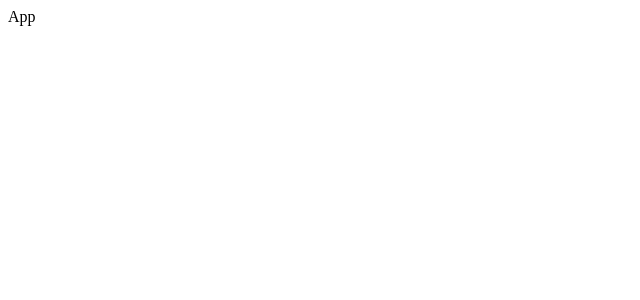
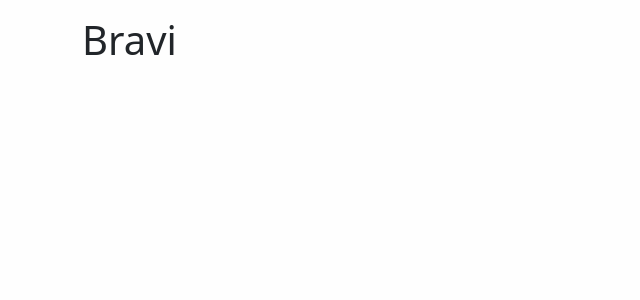
Before and after one commit to DiogoMedina97/Bravi-Front, a React (Create React App) app: page /person in a window 1280 px wide. Shown: the top 300 px of the page, without its empty margins (0-640 px from the left). Built offline with nearby package versions, Linux system fonts and the light colour scheme.

Commit message:
feat(App): Add router and scss

```diff
--- /dev/null
+++ b/src/App.scss
@@ -0,0 +1,6 @@
+/* import bootstrap to set changes */
+@import "~bootstrap/scss/bootstrap";
+
+body {
+  background-color: #fefefe;
+}
--- a/src/App.tsx
+++ b/src/App.tsx
@@ -1,3 +1,11 @@
+import Container from 'react-bootstrap/Container';
+
+import './App.scss';
+import { Router } from './Router';
+
 export const App = () => (
-  <div>App</div>
+  <Container>
+    <h1 className="my-3">Bravi</h1>
+    <Router />
+  </Container>
 );
--- /dev/null
+++ b/src/Router.tsx
@@ -0,0 +1,9 @@
+import { BrowserRouter, Route, Routes, Navigate } from 'react-router-dom';
+
+export const Router = () => (
+  <BrowserRouter>
+    <Routes>
+      <Route path="/*" element={<Navigate to="/person" replace />} />
+    </Routes>
+  </BrowserRouter>
+);
```
